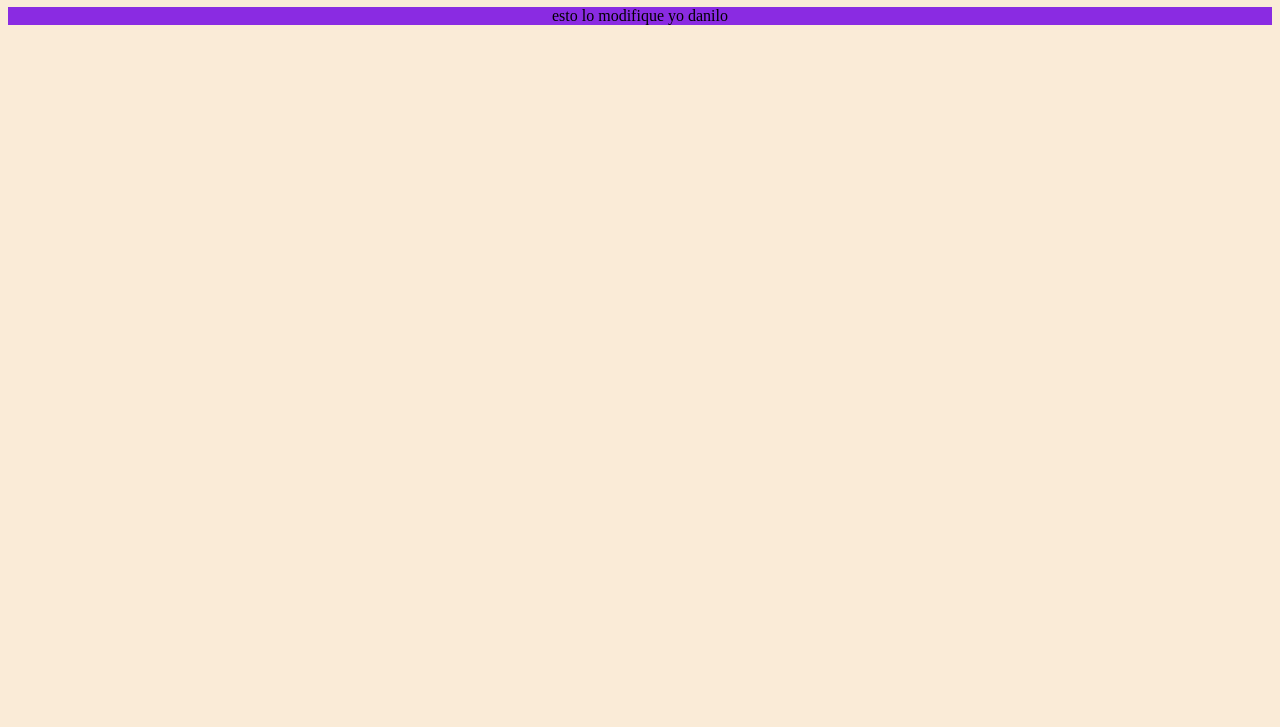
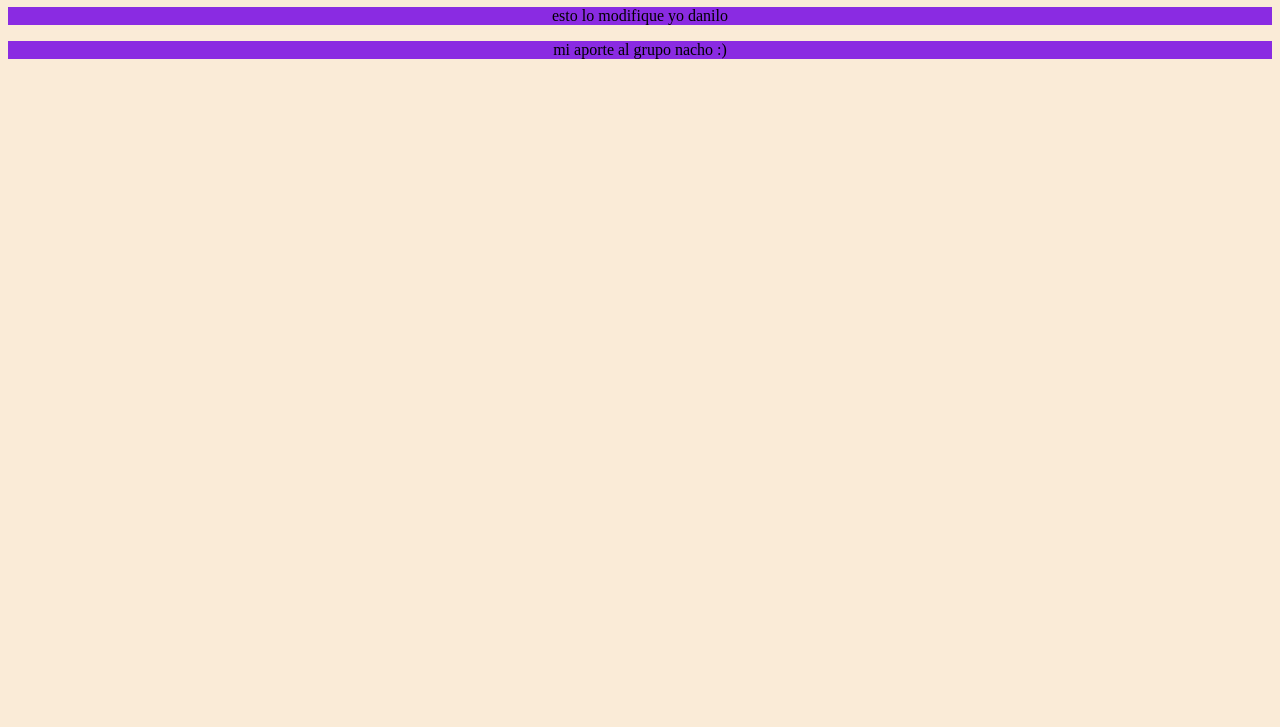
Before and after one commit to rodribenitez/grupalJaP, a plain HTML site: page index.html in a window 1280 px wide. Shown: the part 73-800 px from the top of the page. Drawn offline with Linux system fonts and the light colour scheme.

Commit message:
lo subio nacho

```diff
--- a/index.html
+++ b/index.html
@@ -10,5 +10,6 @@
 <body>
     <h1> Iniciando con github</h1>
     <p> esto lo modifique yo danilo </p>
+    <p> mi aporte al grupo nacho :)</p>
 </body>
 </html>
```
